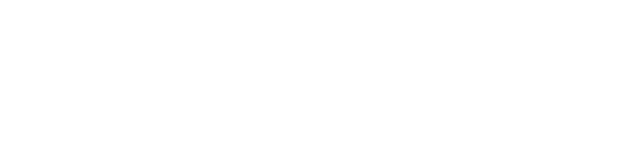
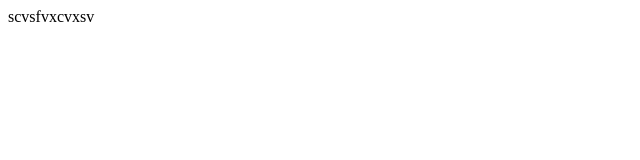
Before and after one commit to muhammad-majadly/comverse, a plain HTML site: page index.html in a window 1280 px wide. Shown: the whole page, without its empty margins (0-640 px from the left). Drawn offline with Linux system fonts and the light colour scheme.

Commit message:
try2 branches

```diff
--- a/index.html
+++ b/index.html
@@ -5,7 +5,7 @@
 </head>
 <body>
 
-
+scvsfvxcvxsv
 
 </body>
 </html>
```
